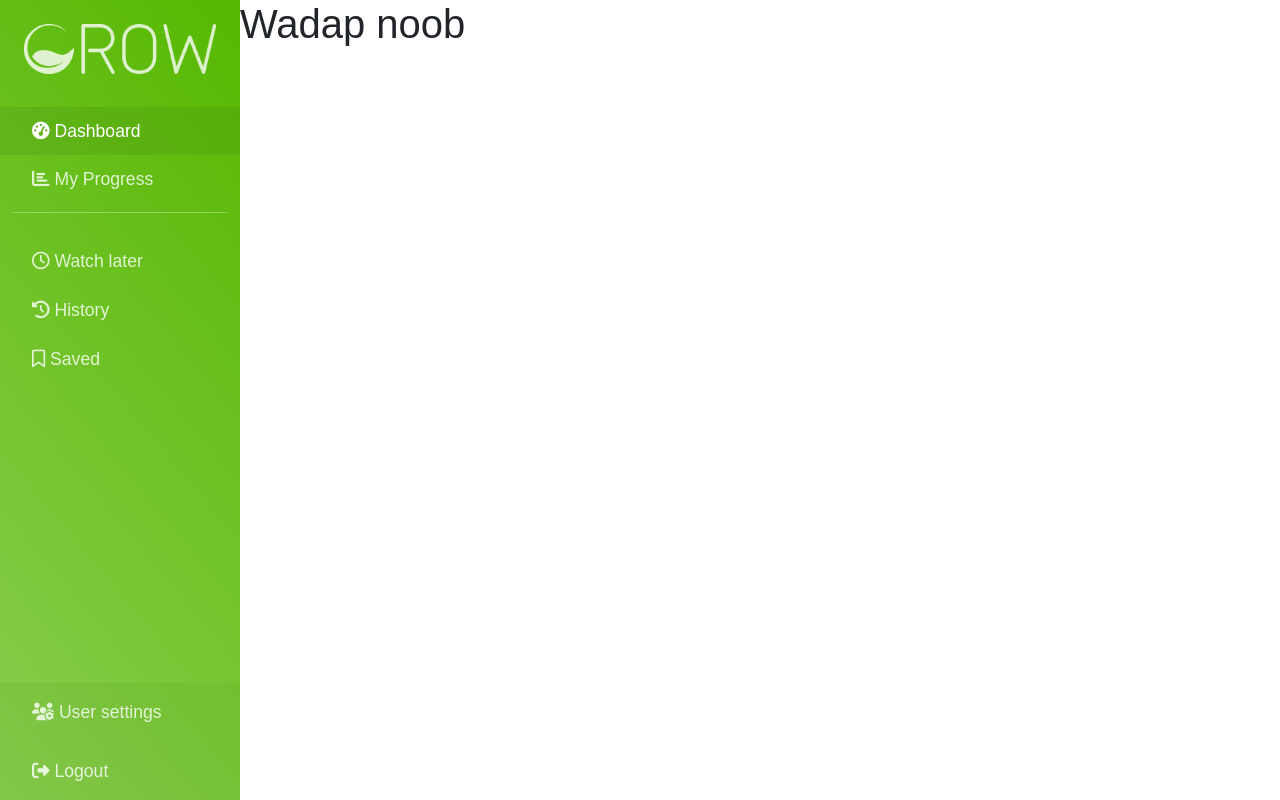
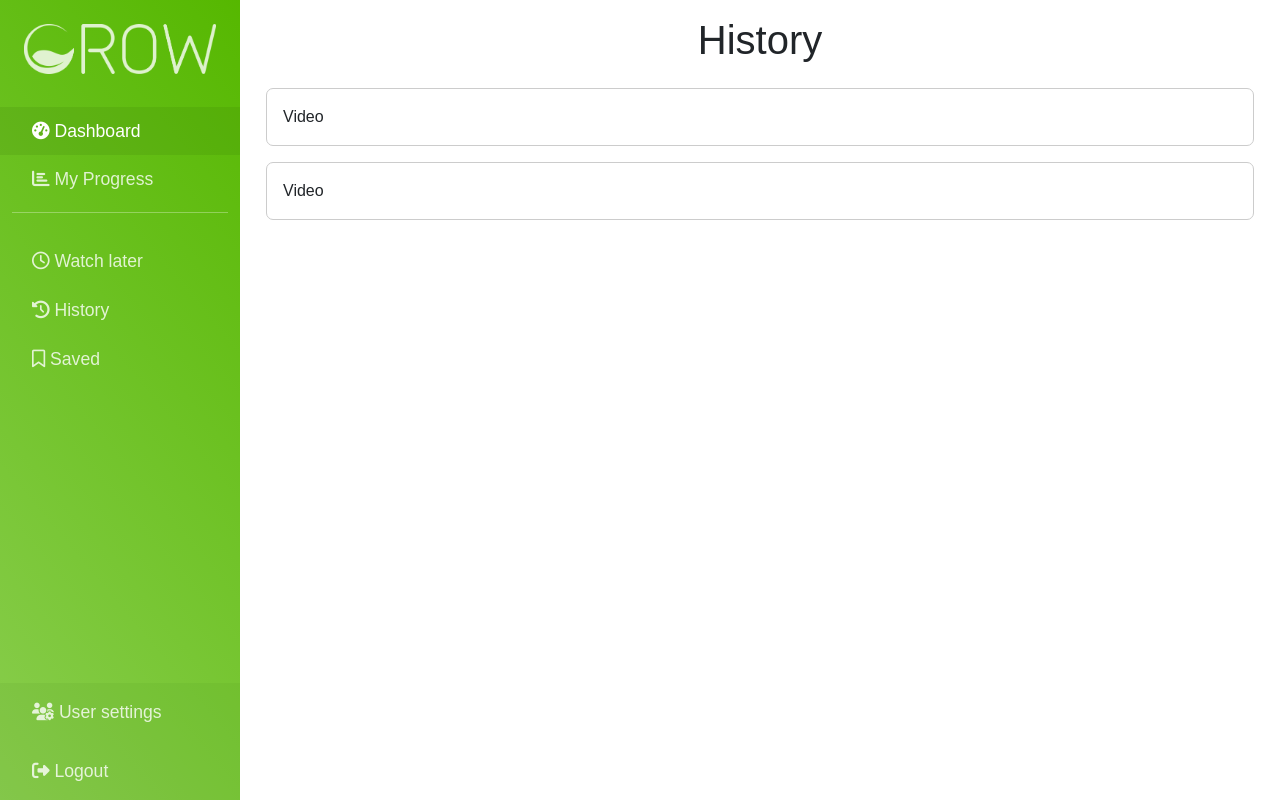
Before and after one commit to DaNthEB0T/grow, a Django app: page /history in a window 1280 px wide. Run offline with Django 3.2, Linux system fonts and the light colour scheme; a user stored in the database is signed in; some libraries are stand-ins or nearby versions.

Commit message:
Initialize post_view CSS file

```diff
--- /dev/null
+++ b/grow/media_handler/static/media_handler/css/post_view/post_view.css
@@ -0,0 +1,13 @@
+.content {
+    display: flex;
+    flex-direction: column;
+    align-items: center;
+}
+
+.post-tile {
+    width: 95%;
+    padding: 1rem;
+    border: 1px solid #ccc;
+    border-radius: 7px;
+    margin: 0.5rem 0;
+}
--- a/grow/media_handler/templates/media_handler/post_list.html
+++ b/grow/media_handler/templates/media_handler/post_list.html
@@ -12,6 +12,7 @@
     <!-- JS + CSS -->
     {% load static %}
     <link rel="stylesheet" type="text/css" href="{% static 'core/css/app.css' %}">
+    <link rel="stylesheet" type="text/css" href="{% static 'media_handler/css/post_view/post_view.css' %}">
 
     <script src="https://ajax.googleapis.com/ajax/libs/jquery/3.5.1/jquery.min.js"></script>
     <script src="https://maxcdn.bootstrapcdn.com/bootstrap/3.4.1/js/bootstrap.min.js"></script>
--- a/grow/media_handler/templates/media_handler/post_list/history.html
+++ b/grow/media_handler/templates/media_handler/post_list/history.html
@@ -3,3 +3,13 @@
 {% block title %}
     History
 {% endblock title %}
+
+{% block content %}
+    <h1 class="my-3">History</h1>
+    <div class="post-tile">
+        Video
+    </div>
+    <div class="post-tile">
+        Video
+    </div>
+{% endblock content %}
```
